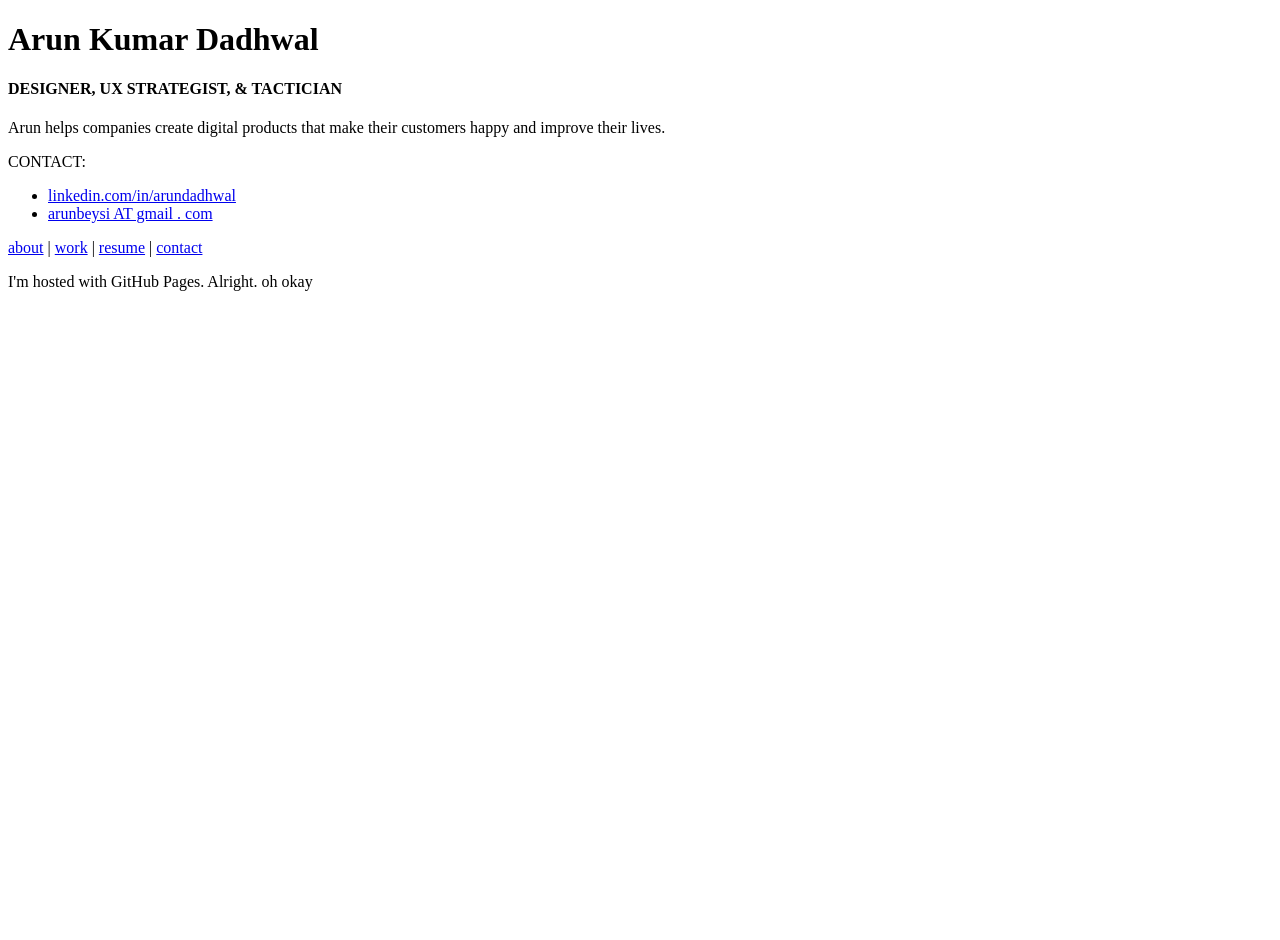
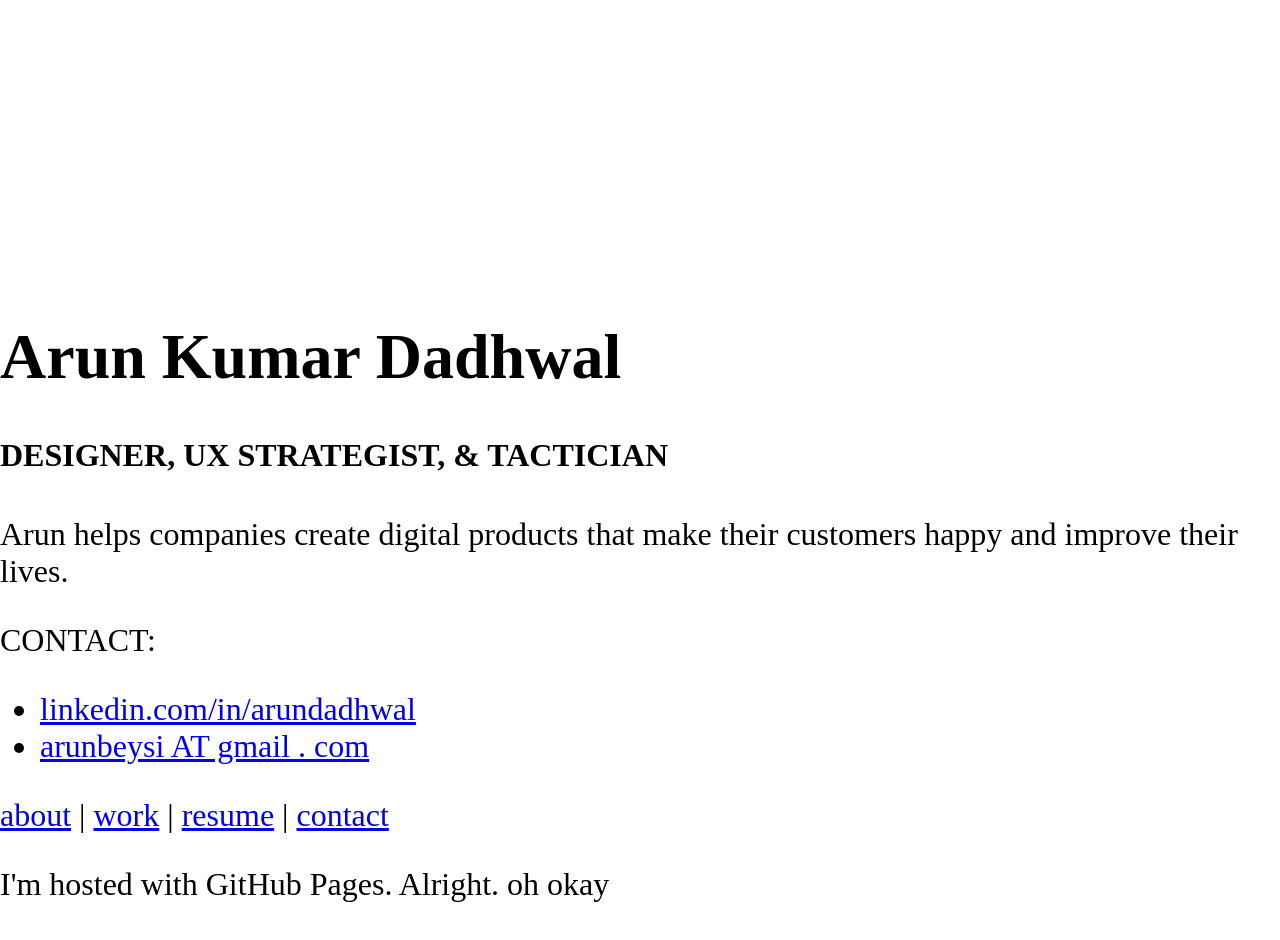
Before and after one commit to arundadhwal/arundadhwal.github.io, a plain HTML site: page index.html in a window 1280 px wide. Before the commit the page ends 800 px from the top, so only its background shows below. Drawn offline with Linux system fonts and the light colour scheme.

Commit message:
Update main.css

```diff
--- a/assets/css/main.css
+++ b/assets/css/main.css
@@ -1,2 +1,5 @@
-font-family: "Avenir Next";
-font-size: 2em;
+body {
+  margin: 10em auto;
+  font-family: "Avenir Next";
+  font-size: 2em;
+}
```
